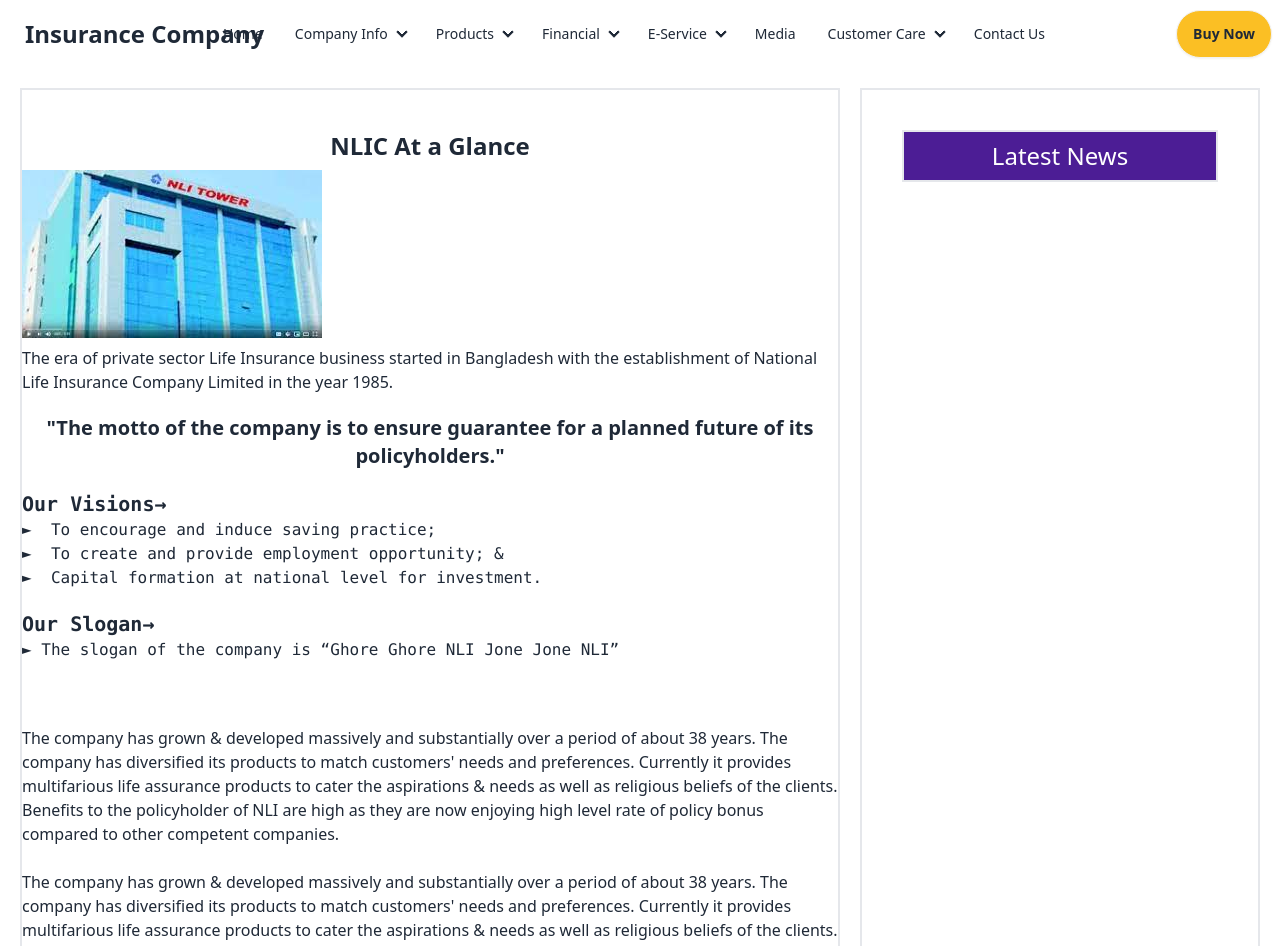
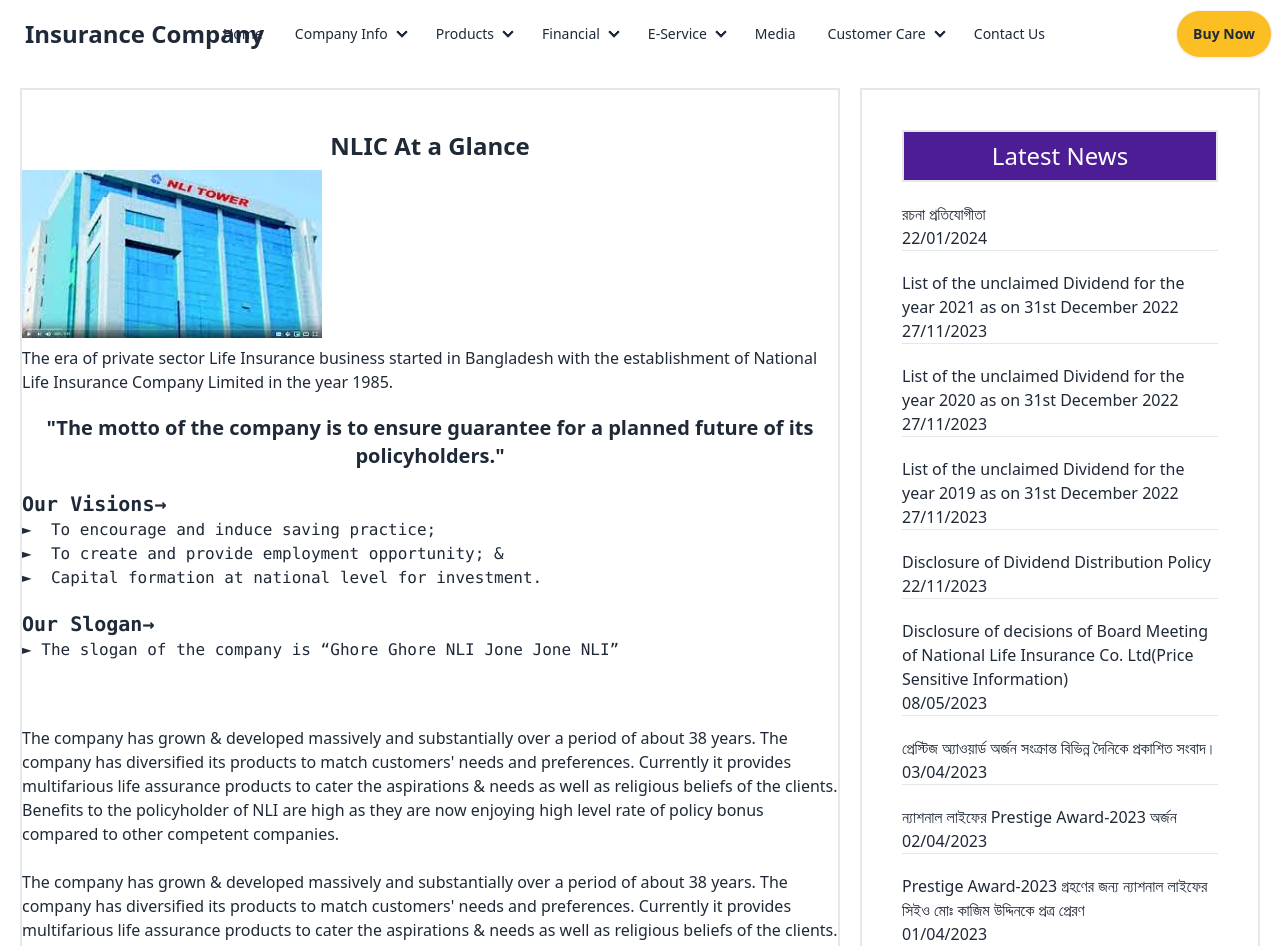
Before and after one commit to safimiazi/life-insurance, a React (Vite) app: page /about in a window 1280 px wide. Shown: the top 946 px of the page. Built offline with nearby package versions, Linux system fonts and the light colour scheme; no server answers.

Commit message:
data fetching of the latest news

```diff
--- /dev/null
+++ b/public/latestNews.json
@@ -0,0 +1,42 @@
+[
+    {
+      "event": "রচনা প্রতিযোগীতা",
+      "date": "22/01/2024"
+    },
+    {
+      "event": "List of the unclaimed Dividend for the year 2021 as on 31st December 2022",
+      "date": "27/11/2023"
+    },
+    {
+      "event": "List of the unclaimed Dividend for the year 2020 as on 31st December 2022",
+      "date": "27/11/2023"
+    },
+    {
+      "event": "List of the unclaimed Dividend for the year 2019 as on 31st December 2022",
+      "date": "27/11/2023"
+    },
+    {
+      "event": "Disclosure of Dividend Distribution Policy",
+      "date": "22/11/2023"
+    },
+    {
+      "event": "Disclosure of decisions of Board Meeting of National Life Insurance Co. Ltd(Price Sensitive Information)",
+      "date": "08/05/2023"
+    },
+    {
+      "event": "প্রেস্টিজ অ্যাওয়ার্ড অর্জন সংক্রান্ত বিভিন্ন দৈনিকে প্রকাশিত সংবাদ।",
+      "date": "03/04/2023"
+    },
+    {
+      "event": "ন্যাশনাল লাইফের Prestige Award-2023 অর্জন",
+      "date": "02/04/2023"
+    },
+    {
+      "event": "Prestige Award-2023 গ্রহণের জন্য ন্যাশনাল লাইফের সিইও মোঃ কাজিম উদ্দিনকে প্রত্র প্রেরণ",
+      "date": "01/04/2023"
+    },
+    {
+      "event": "ক্যাশ ডিভিডেন্ড বিতরণ প্রসঙ্গে",
+      "date": "20/10/2022"
+    }
+  ]
--- a/src/Pages/About.jsx
+++ b/src/Pages/About.jsx
@@ -1,5 +1,7 @@
 import about from "../assets/about.jpg"
+import Sidebar from "../Shared/Sidebar";
 const About = () => {
+
     return (
         <div className="grid md:grid-cols-3 grid-cols-1 md:p-5 min-h-screen gap-5">
             <div className="border-2 col-span-2 ">
@@ -17,18 +19,18 @@
                 </div>
                 <div className="mt-5">
                     <pre>
-                        <span className="text-xl font-bold">Our Visions→</span><br/>
+                        <span className="text-xl font-bold">Our Visions→</span><br />
 
-                        ►  To encourage and induce saving practice;<br/>
+                        ►  To encourage and induce saving practice;<br />
 
-                        ►  To create and provide employment opportunity; &<br/>
+                        ►  To create and provide employment opportunity; &<br />
 
                         ►  Capital formation at national level for investment.
                     </pre>
                 </div>
                 <div className="mt-5">
                     <pre>
-                        <span className="text-xl font-bold">Our Slogan→</span><br/>
+                        <span className="text-xl font-bold">Our Slogan→</span><br />
 
                         ► The slogan of the company is “Ghore Ghore NLI Jone Jone NLI”
                     </pre>
@@ -40,9 +42,8 @@
                 </div>
             </div>
             <div className="border-2 p-10">
-                <div className="border-2">
-                    <div className="p-2 bg-violet-900 text-white text-2xl text-center">Latest News</div>
-                </div>
+               <Sidebar/>
+
             </div>
         </div>
     );
--- /dev/null
+++ b/src/Shared/Sidebar.jsx
@@ -0,0 +1,32 @@
+import { useEffect, useState } from "react";
+
+const Sidebar = () => {
+  const [data, setData] = useState();
+
+  useEffect(() => {
+    fetch("/public/latestNews.json")
+      .then(res => res.json())
+      .then(data => setData(data))
+      .catch(err => console.error(err.message));
+  }, []);
+
+  return (
+    <div>
+      <div className="border-2">
+        <div className="p-2 bg-violet-900 text-white text-2xl text-center">Latest News</div>
+      </div>
+      <div>
+        {data?.map((singleData, index) => (
+          <div key={index} className="mt-5">
+            <h4>{singleData.event}</h4>
+            <p>{singleData.date}</p>
+            <hr/>
+          </div>
+
+        ))}
+      </div>
+    </div>
+  );
+};
+
+export default Sidebar;
```
